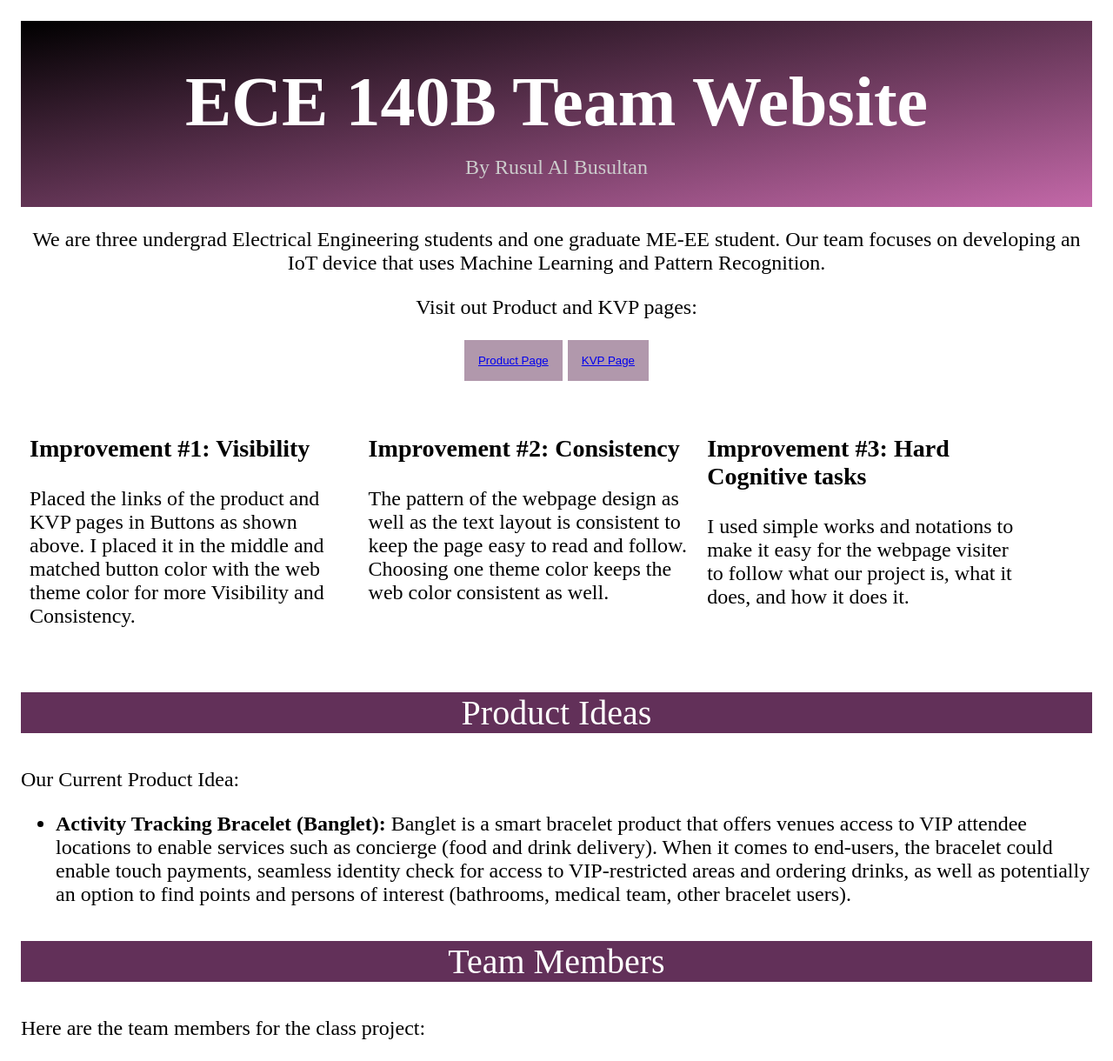
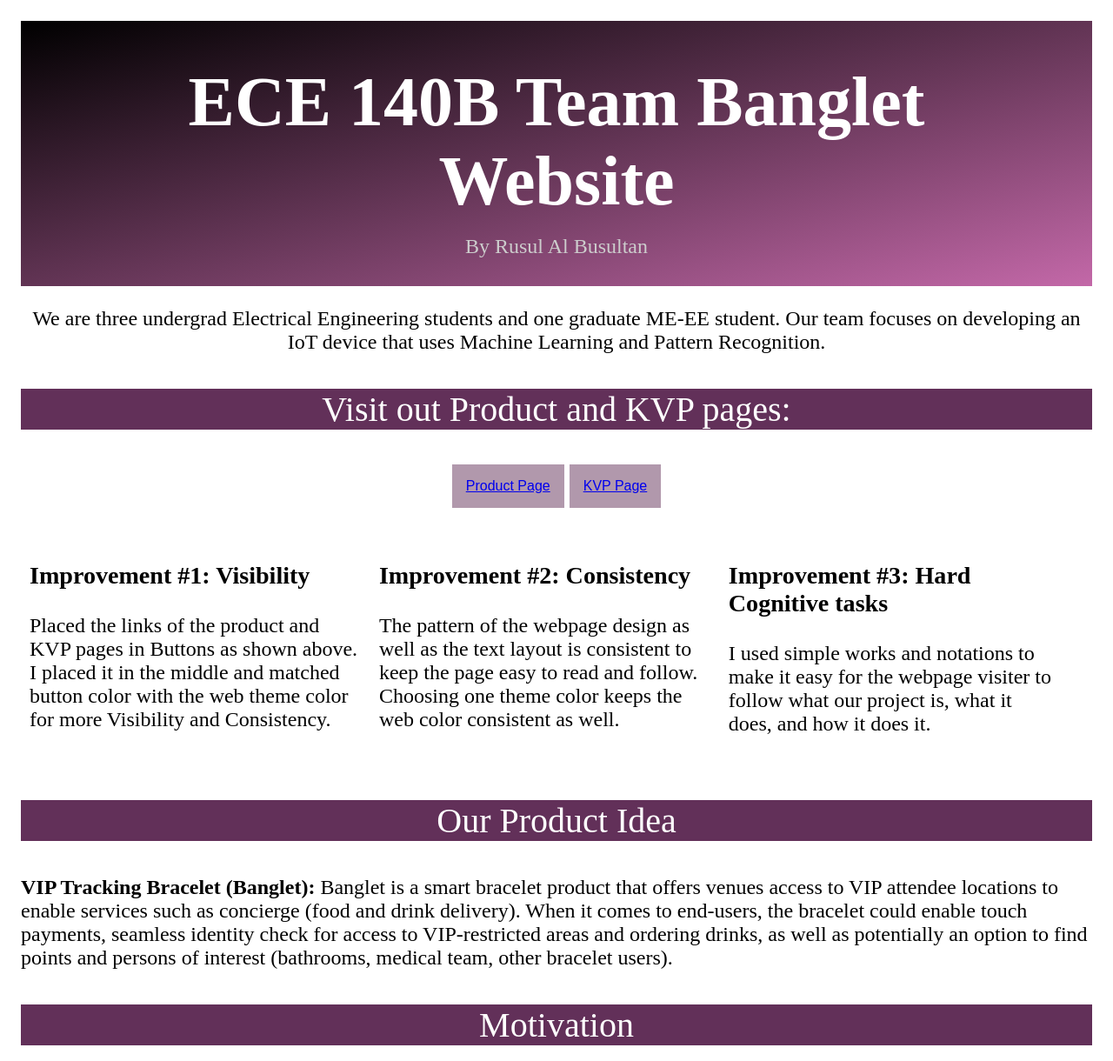
Before and after one commit to rusul-a/ECE140B_Web, a Python web app: template web/src/templates/home.html in a window 1280 px wide. Shown: the top 1220 px of the page at 87% size. Run offline with Jinja, Linux system fonts and the light colour scheme; the template is opened without the code that fills it, so the values that code supplies are empty.

Commit message:
week5 updates

```diff
--- a/web/src/public/css/agile.css
+++ b/web/src/public/css/agile.css
@@ -66,10 +66,11 @@ table.center {
   padding:1rem;
   border: 1rem;
   background-color: rgb(177, 152, 172);
+  font-size:1rem;
 }
 .column {
   float: left;
-  width: 30%;
+  width: 31%;
   padding: 10px;
 }
 
--- a/web/src/templates/home.html
+++ b/web/src/templates/home.html
@@ -13,12 +13,12 @@
 
   <body>
     <div class='grad'>
-      <h1>ECE 140B Team Website </h1>
+      <h1>ECE 140B Team Banglet Website </h1>
       <p> By Rusul Al Busultan </p>
     </div>
    <p class="p2"> We are three undergrad Electrical Engineering students and one graduate ME-EE student.
      Our team focuses on developing an IoT device that uses Machine Learning and Pattern Recognition. </p>
-     <p class="p2">Visit out Product and KVP pages:</p>
+     <p class="head">Visit out Product and KVP pages:</p>
       <p class="p2"> <button type="button" class="but"> <a href="/product" target="blank"> Product Page </a></button>
       <button type="button" class="but"> <a href="/kvp" target="blank"> KVP Page </a></button> </p>
       <div class="row">
@@ -43,18 +43,22 @@
       </div>
 
     <section class='spacer'>
-      <p class='head'> Product Ideas </p>
-
-      <p> Our Current Product Idea: </p>
-      <ul>
-        <li><b> Activity Tracking Bracelet (Banglet): </b> </a>
+      <p class='head'>Our Product Idea </p>
+      <b> VIP Tracking Bracelet (Banglet): </b>
           Banglet is a smart bracelet product that offers venues access to VIP attendee locations to
           enable services such as concierge (food and drink delivery). When it comes to end-users, the
           bracelet could enable touch payments, seamless identity check for access to VIP-restricted areas
           and ordering drinks, as well as potentially an option to find points and persons of interest
           (bathrooms, medical team, other bracelet users).
-       </li>
-      </ul>
+     <p class="head">Motivation</p>
+        Venues often have hundreds to thousands of people attending and it can be tricky for attendees to
+        find the points of interest such as certain stages, food trucks or bars. Even having the online map
+        of the venue it might be difficult to decipher the current location and figure out which way you’re
+        supposed to go and which sections you can access. Another common issue is getting separated from others
+        by accident. GPS and location sharing with friends is simply not accurate enough and doesn’t have the
+        flexibility to include other attendees. Leaving the conversation to get food or a drink is frustrating
+        and so is looking through your phone to find the tickets.
+
       <p class='head'>Team Members</p>
       <p> Here are the team members for the class project: </p>
       <table class='center'>
--- a/web/src/templates/product.html
+++ b/web/src/templates/product.html
@@ -14,7 +14,7 @@
   <body>
     <div class='grad'>
       <h1>Our Product </h1>
-      <p> Tracklet </p>
+      <p> Banglet </p>
     </div>
     <p  class='head'>For Whom</p>
       <div> <ul>
```
